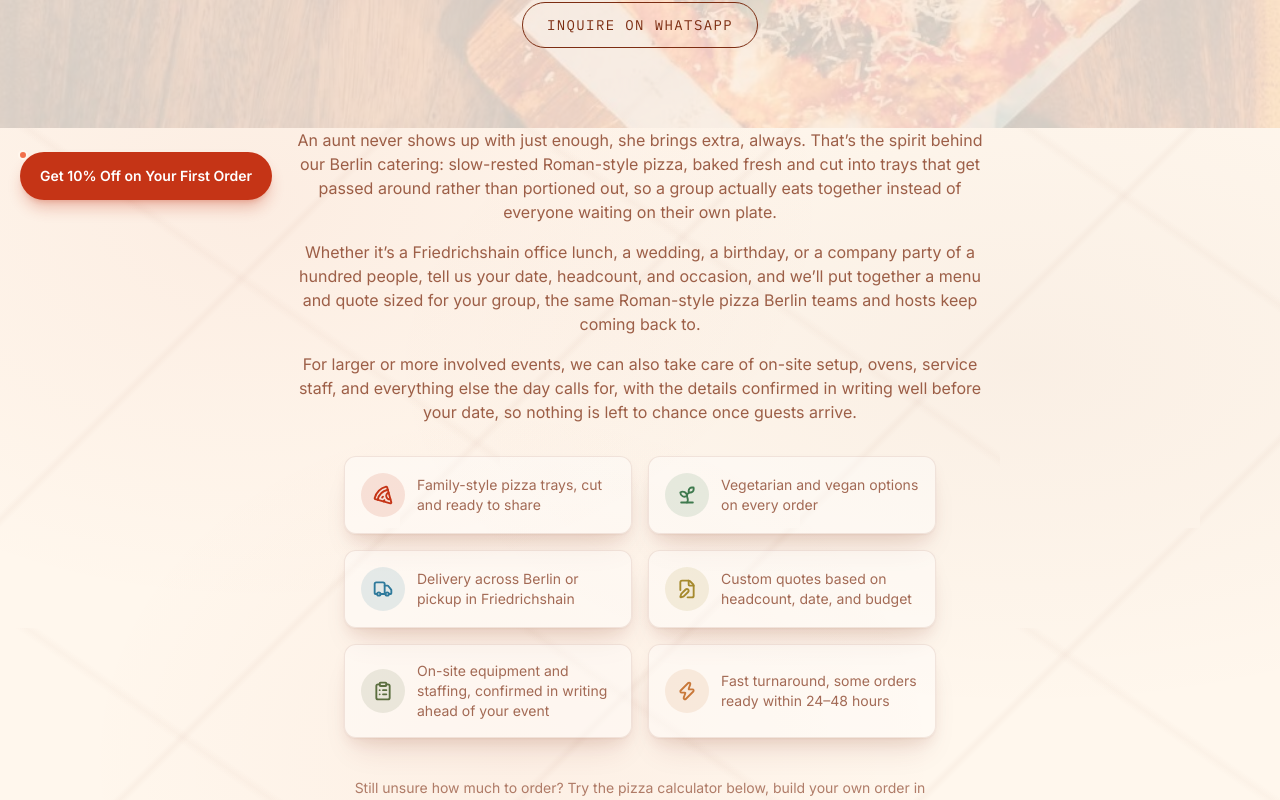
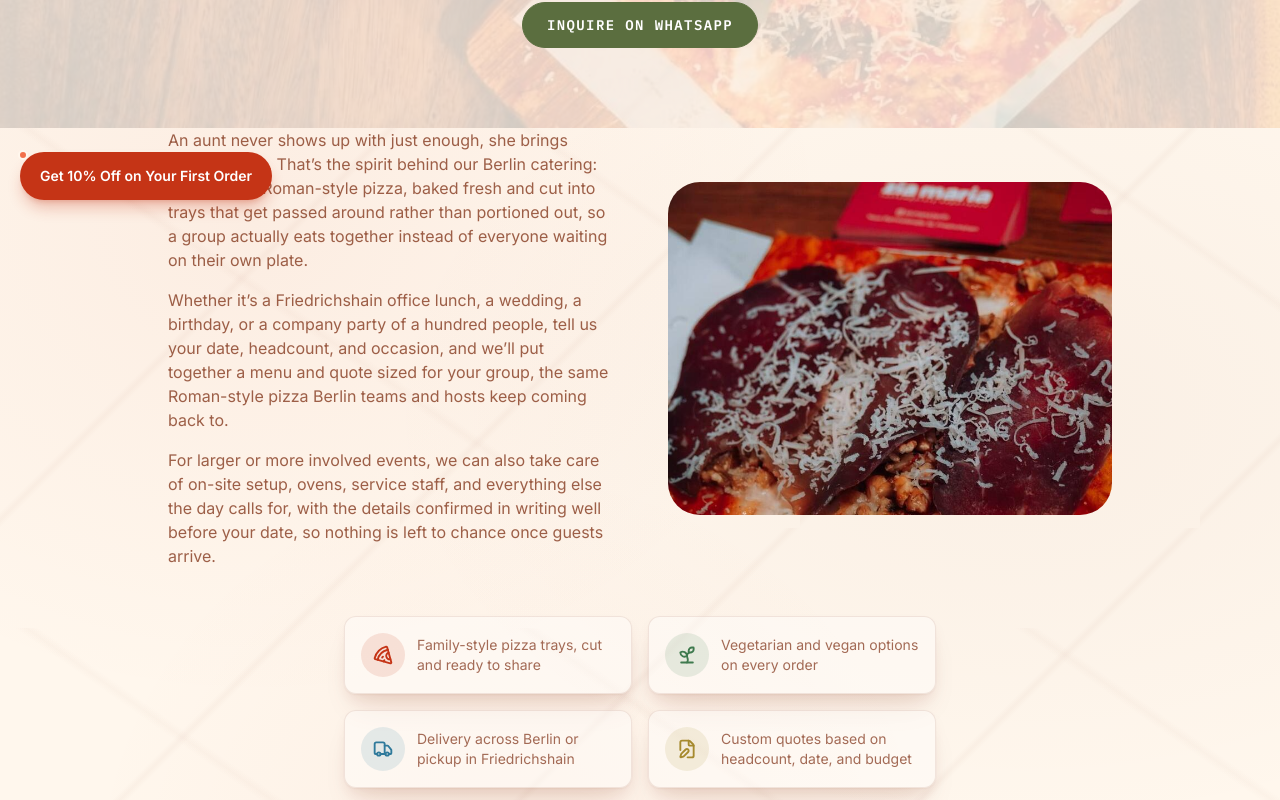
Before and after one commit to ziamariaberlin2-home/one-scroll-web, a Next.js app: page /catering in a window 1280 px wide. Shown: the part 580-1380 px from the top of the page. Built offline with nearby package versions, Linux system fonts and the light colour scheme.

Commit message:
Add image to catering intro, turn footer links into buttons

```diff
--- a/app/catering/page.js
+++ b/app/catering/page.js
@@ -125,7 +125,7 @@ export default function CateringPage() {
               href={whatsappLink("Hi Zia Maria! I'd like a catering or private event quote in Berlin.")}
               target="_blank"
               rel="noopener noreferrer"
-              className="btn-pill-dark"
+              className="btn-pill-olive"
             >
               Inquire on WhatsApp
             </a>
@@ -134,7 +134,17 @@ export default function CateringPage() {
       </section>
 
       <section className="marble-light pb-16 md:pb-20">
-        <div className="mx-auto max-w-3xl space-y-4 px-6 text-center font-body text-ink/75 md:px-10">
+        <div className="mx-auto grid max-w-5xl grid-cols-1 items-center gap-10 px-6 md:grid-cols-2 md:gap-14 md:px-10">
+          <div className="relative aspect-[4/3] w-full overflow-hidden rounded-[2rem] order-first md:order-last">
+            <Image
+              src={`${basePath}/images/gallery/food-2.jpg`}
+              alt="Roman-style pizza topped for a Zia Maria catering order, Friedrichshain, Berlin"
+              fill
+              className="object-cover"
+              sizes="(max-width: 768px) 100vw, 50vw"
+            />
+          </div>
+          <div className="space-y-4 text-center font-body text-ink/75 md:text-left">
             <p>
               An aunt never shows up with just enough, she brings extra, always. That&rsquo;s the
               spirit behind our Berlin catering: slow-rested Roman-style pizza, baked fresh and
@@ -153,8 +163,9 @@ export default function CateringPage() {
               writing well before your date, so nothing is left to chance once guests arrive.
             </p>
           </div>
+        </div>
 
-        <ul className="mx-auto mt-8 grid max-w-2xl grid-cols-1 gap-4 px-6 text-sm text-ink/70 sm:grid-cols-2 md:px-10">
+        <ul className="mx-auto mt-12 grid max-w-2xl grid-cols-1 gap-4 px-6 text-sm text-ink/70 sm:grid-cols-2 md:px-10">
           {FEATURES.map((f) => {
             const { Icon, color } = FEATURE_ICONS[f.icon];
             return (
@@ -216,16 +227,13 @@ export default function CateringPage() {
       <section className="marble-light pb-24 md:pb-28">
         <div className="mx-auto max-w-3xl px-6 text-center md:px-10">
           <p className="font-body text-ink/70">
-            Want to see what&rsquo;s on offer first? Browse the full{' '}
-            <a href={`${basePath}/menu/`} className="text-wine-dark underline hover:text-wine-dark">
-              Zia Maria menu
-            </a>{' '}
-            or check out our{' '}
-            <a href={`${basePath}/business-lunch/`} className="text-wine-dark underline hover:text-wine-dark">
-              business lunch options
-            </a>{' '}
-            for smaller, recurring office orders.
+            Want to see what&rsquo;s on offer first? Browse the full menu, or check out our
+            business lunch options for smaller, recurring office orders.
           </p>
+          <div className="mt-5 flex flex-wrap items-center justify-center gap-3">
+            <a href={`${basePath}/menu/`} className="btn-pill-dark">Browse the Full Menu</a>
+            <a href={`${basePath}/business-lunch/`} className="btn-pill-olive">See Business Lunch Options</a>
+          </div>
         </div>
       </section>
 
```
Lines whose indentation alone changed are shown as unchanged.
